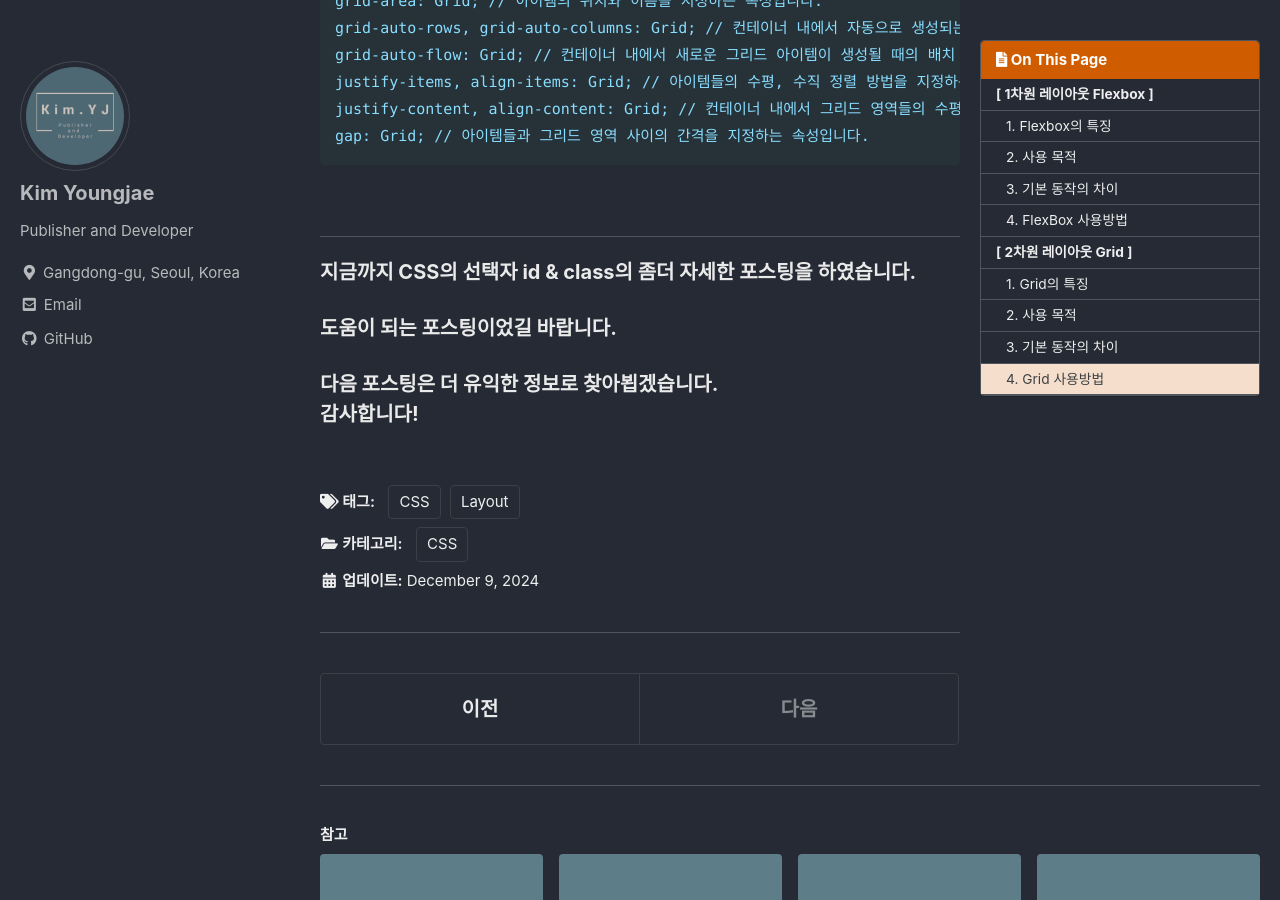
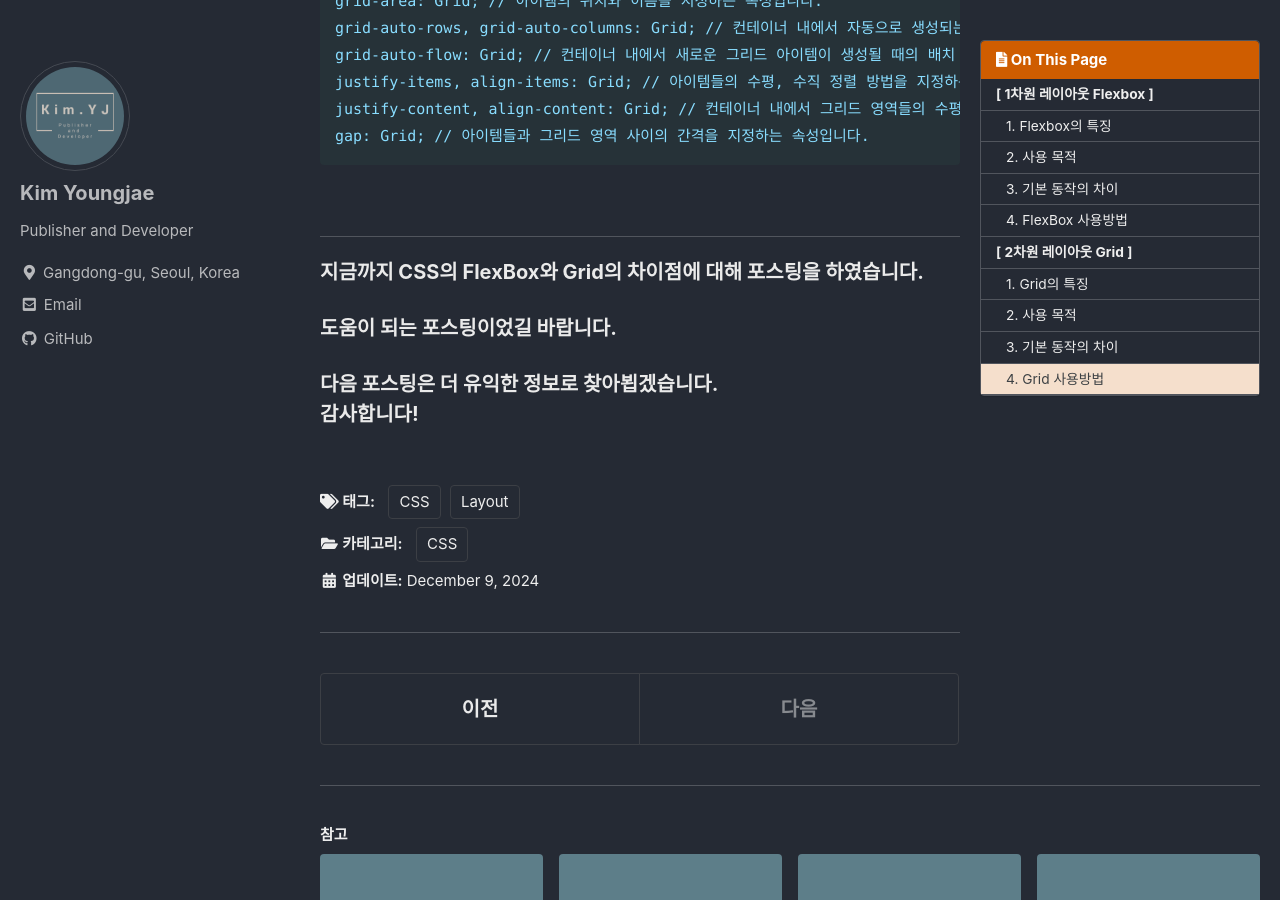
Before and after one commit to KYJ0206/kyj0206.github.io, a Jekyll site: the page built from _posts/CSS/2024-12-09-FlexBoxGrid.md, in a window 1280 px wide and 900 px high, scrolled down 2571 px. Built offline with Jekyll 4.4.1, drawn with Linux system fonts in a browser that asks for light colours; cached includes are drawn as plain includes.

Commit message:
[CSS] FlexBox 와 Grid 의 차이점 Post 생성

```diff
--- a/_posts/CSS/2024-12-09-FlexBoxGrid.md
+++ b/_posts/CSS/2024-12-09-FlexBoxGrid.md
@@ -92,7 +92,7 @@ gap: Grid; // 아이템들과 그리드 영역 사이의 간격을 지정하는
 
 ---
 
-<span style='font-size:1rem'> **지금까지 CSS의 선택자 id & class의 좀더 자세한 포스팅을 하였습니다.** </span><br>
+<span style='font-size:1rem'> **지금까지 CSS의 FlexBox와 Grid의 차이점에 대해 포스팅을 하였습니다.** </span><br>
 
 <span style='font-size:1rem'> **도움이 되는 포스팅이었길 바랍니다.** </span><br>
 
```
